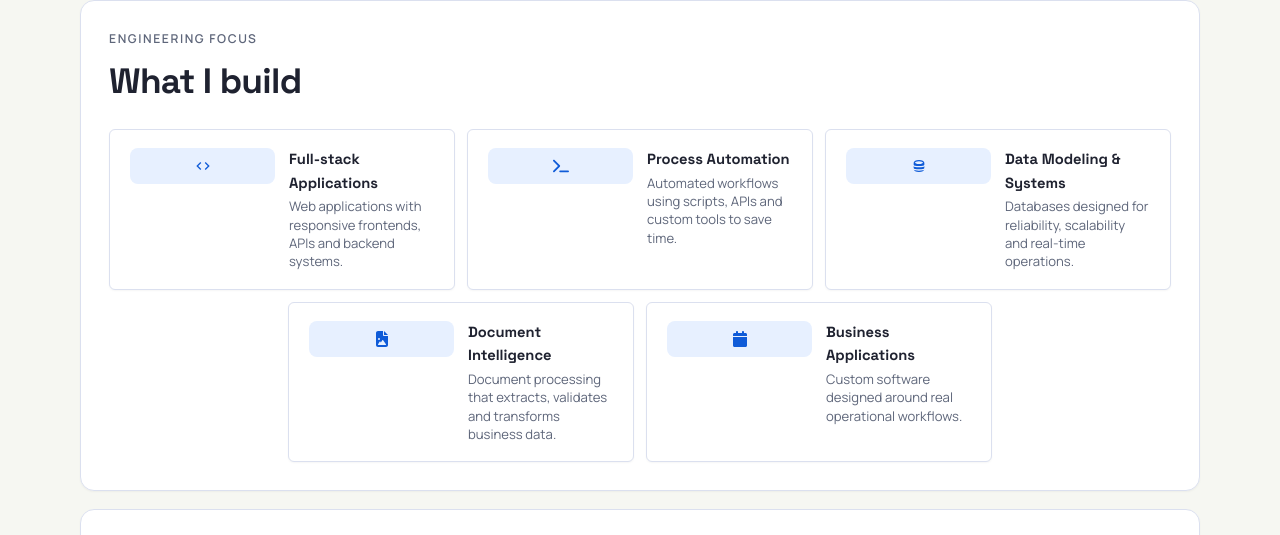
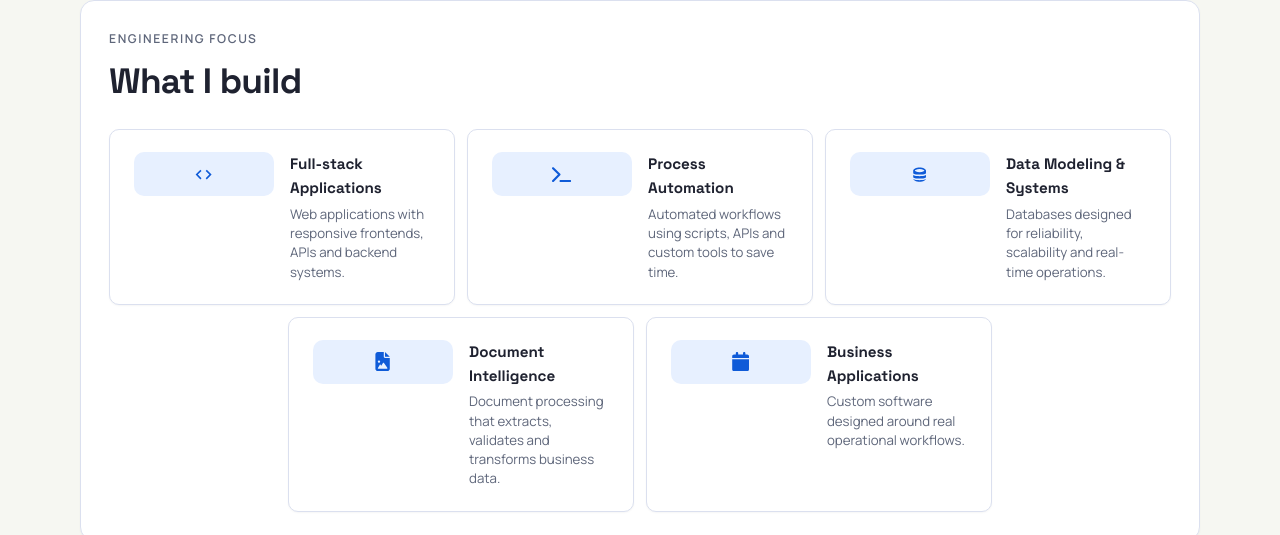
Before and after one commit to Marcu08/Marcu08.github.io, a plain HTML site: page index.html in a window 1280 px wide. Shown: the part 1240-1775 px from the top of the page. Drawn offline with Linux system fonts and the light colour scheme.

Commit message:
Enlarge Engineering Focus icons and card padding
- Icons: 36x36 -> 44x44, border-radius 8->10, font-size 1rem->1.2rem
- Cards: padding 18px 20px -> 22px 24px, gap 14->16, radius sm->md
- Title: font-size 0.92->0.95rem, margin-bottom 2->4px
- Description: font-size 0.82->0.83rem, line-height 1.4->1.45

```diff
--- a/style.css
+++ b/style.css
@@ -145,23 +145,23 @@ img { max-width: 100%; height: auto; display: block; }
 .focus-grid-center { display: flex; justify-content: center; gap: 12px; margin-top: 12px; }
 .focus-grid-center .focus-item { width: calc((100% - 24px) / 3); flex-shrink: 0; }
 .focus-item {
-    display: flex; align-items: flex-start; gap: 14px;
-    padding: 18px 20px;
-    border: 1px solid var(--line); border-radius: var(--radius-sm);
+    display: flex; align-items: flex-start; gap: 16px;
+    padding: 22px 24px;
+    border: 1px solid var(--line); border-radius: var(--radius-md);
     background: var(--surface);
     box-shadow: var(--shadow-sm);
     transition: border-color 0.2s, box-shadow 0.2s;
 }
 .focus-item:hover { border-color: #c8d4ef; box-shadow: 0 4px 12px rgba(0,0,0,0.04); }
 .focus-icon {
-    flex-shrink: 0; width: 36px; height: 36px; border-radius: 8px;
+    flex-shrink: 0; width: 44px; height: 44px; border-radius: 10px;
     background: #e7f0ff; color: var(--primary);
     display: flex; align-items: center; justify-content: center;
-    font-size: 1rem;
+    font-size: 1.2rem;
 }
 .focus-item > div { flex: 1; }
-.focus-item h3 { margin: 0 0 2px; font-size: 0.92rem; }
-.focus-item p { margin: 0; font-size: 0.82rem; color: var(--muted); line-height: 1.4; }
+.focus-item h3 { margin: 0 0 4px; font-size: 0.95rem; }
+.focus-item p { margin: 0; font-size: 0.83rem; color: var(--muted); line-height: 1.45; }
 
 .focus-cards { display: grid; grid-template-columns: repeat(3, 1fr); gap: 14px; margin-top: 20px; }
 .focus-card { border: 1px solid var(--line); border-radius: var(--radius-md); padding: 24px 22px; background: var(--surface); box-shadow: var(--shadow-sm); transition: transform 0.25s ease, border-color 0.25s; display: flex; flex-direction: column; align-items: flex-start; gap: 8px; }
```
